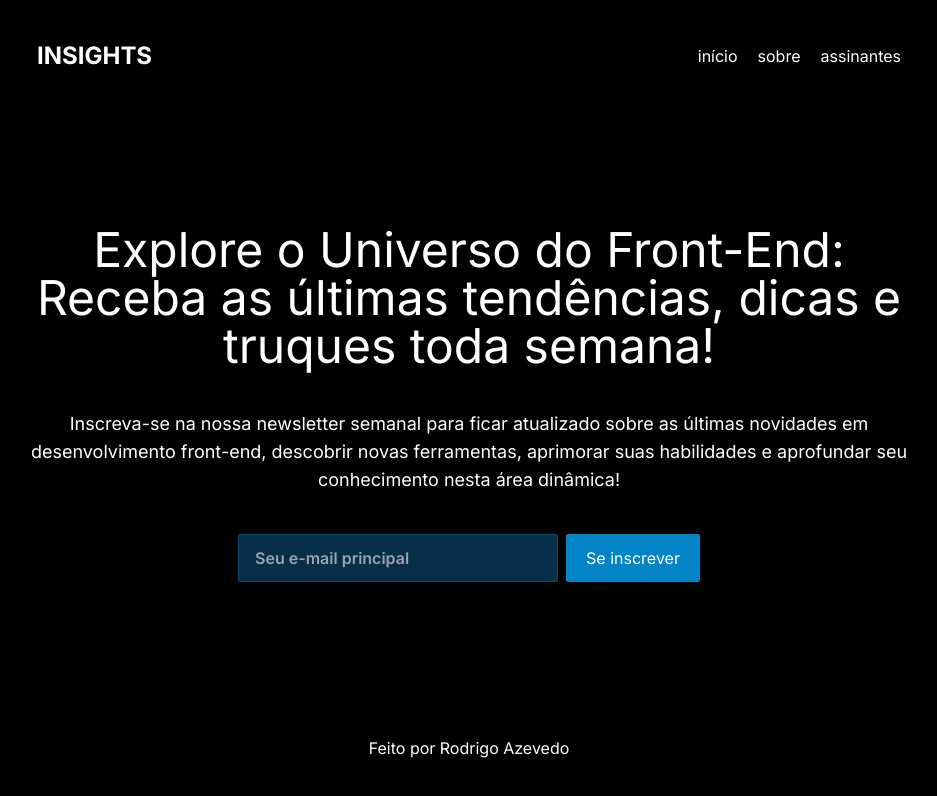
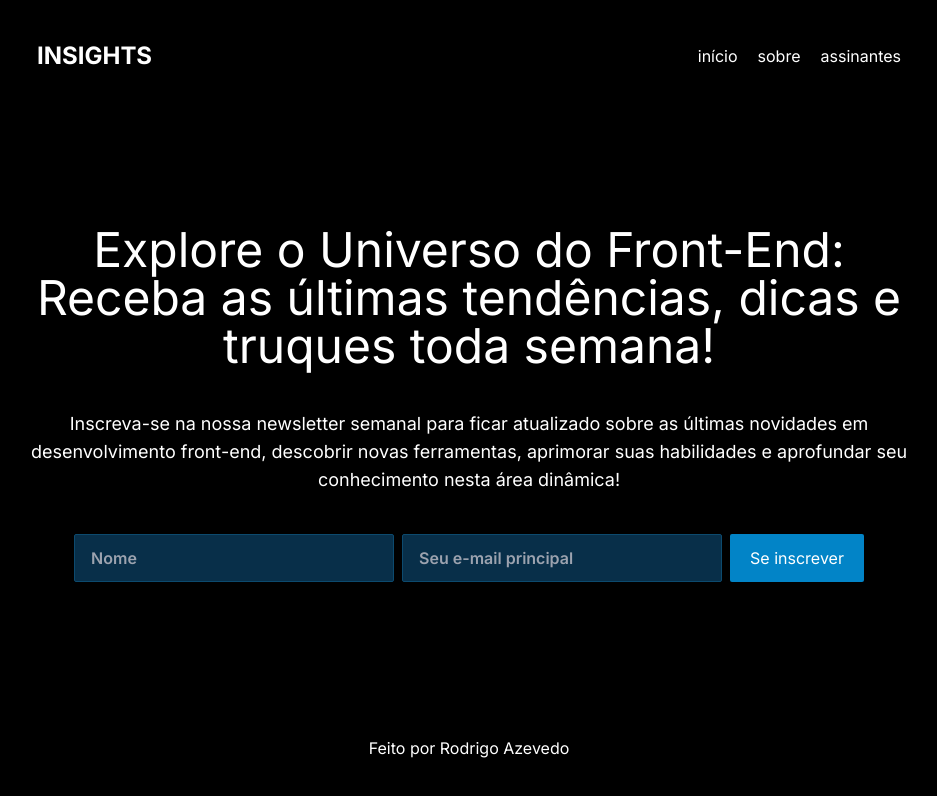
Before and after one commit to RodrigoAzvdd/Newsletter-NextJS, a Next.js app in the folder newsletter-nextjs/: page / in a window 1280 px wide. Shown: the top 796 px of the page, without its empty margins (171-1108 px from the left). Built offline with nearby package versions, Linux system fonts and the light colour scheme.

Commit message:
update api reqs

```diff
--- a/newsletter-nextjs/src/components/Form.tsx
+++ b/newsletter-nextjs/src/components/Form.tsx
@@ -5,18 +5,20 @@ import { useRef, useState } from "react"
 import SuccessToast from "./SuccessToast"
 
 const Form = () => {
-    const input = useRef<HTMLInputElement | null>(null)
+    const emailInput = useRef<HTMLInputElement | null>(null)
+    const nameInput = useRef<HTMLInputElement | null>(null)
     const [toastIsOpen, setToastIsOpen] = useState(false)
 
     const handleClick = () => {
         try {
-            if (input.current) {
-                axios.post('https://newsletter-next-js.vercel.app/api/subscribers', { email: input.current.value })
-                input.current.value = ''
+            if (emailInput.current && nameInput.current) {
+                axios.post('https://test-db-prod.vercel.app/api/users', { name: nameInput.current.value, email: emailInput.current.value })
                 setToastIsOpen(true)
                 setTimeout(() => {
                     setToastIsOpen(false)
                 }, 3000);
+            } else {
+                alert('Erro ao enviar informações.')
             }
         } catch (error) {
             console.log(error)
@@ -25,9 +27,30 @@ const Form = () => {
 
     return (
         <>
-            <form action="" className="flex justify-center items-center gap-2">
+            <form className="flex justify-center items-center gap-2">
+
                 <input
-                    ref={input}
+                    ref={nameInput}
+                    type="text"
+                    placeholder="Nome"
+                    className={`
+                    font-semibold
+                    bg-sky-950
+                    h-12
+                    w-80
+                    px-4
+                    rounded-sm
+                    text-white
+                    outline-none
+                    border
+                    border-sky-900
+                    focus:border-sky-400
+                `}
+                    required
+                />
+
+                <input
+                    ref={emailInput}
                     type="email"
                     placeholder="Seu e-mail principal"
                     className={`
@@ -45,6 +68,7 @@ const Form = () => {
                 `}
                     required
                 />
+
                 <button
                     className={`
                     bg-sky-600
--- a/newsletter-nextjs/src/components/SubList.tsx
+++ b/newsletter-nextjs/src/components/SubList.tsx
@@ -4,18 +4,19 @@ import axios from "axios";
 import { useEffect, useState } from "react";
 
 interface Subscribers {
-    create_time: Date;
-    update_time: Date;
-    email: string;
-    id: number;
+    create_time: Date,
+    update_time: Date,
+    name: string,
+    email: string,
+    id: number,
 }
 
 const SubList = () => {
 
-    const [subscribers, setSubscribers] = useState([])
+    const [subscribers, setSubscribers] = useState<Subscribers[]>([])
 
     const getSubs = async () => {
-        const response = await axios.get("https://newsletter-next-js.vercel.app/api/subscribers")
+        const response = await axios.get("https://test-db-prod.vercel.app/api/users")
         const data = await response.data
         setSubscribers(data)
     }
```
